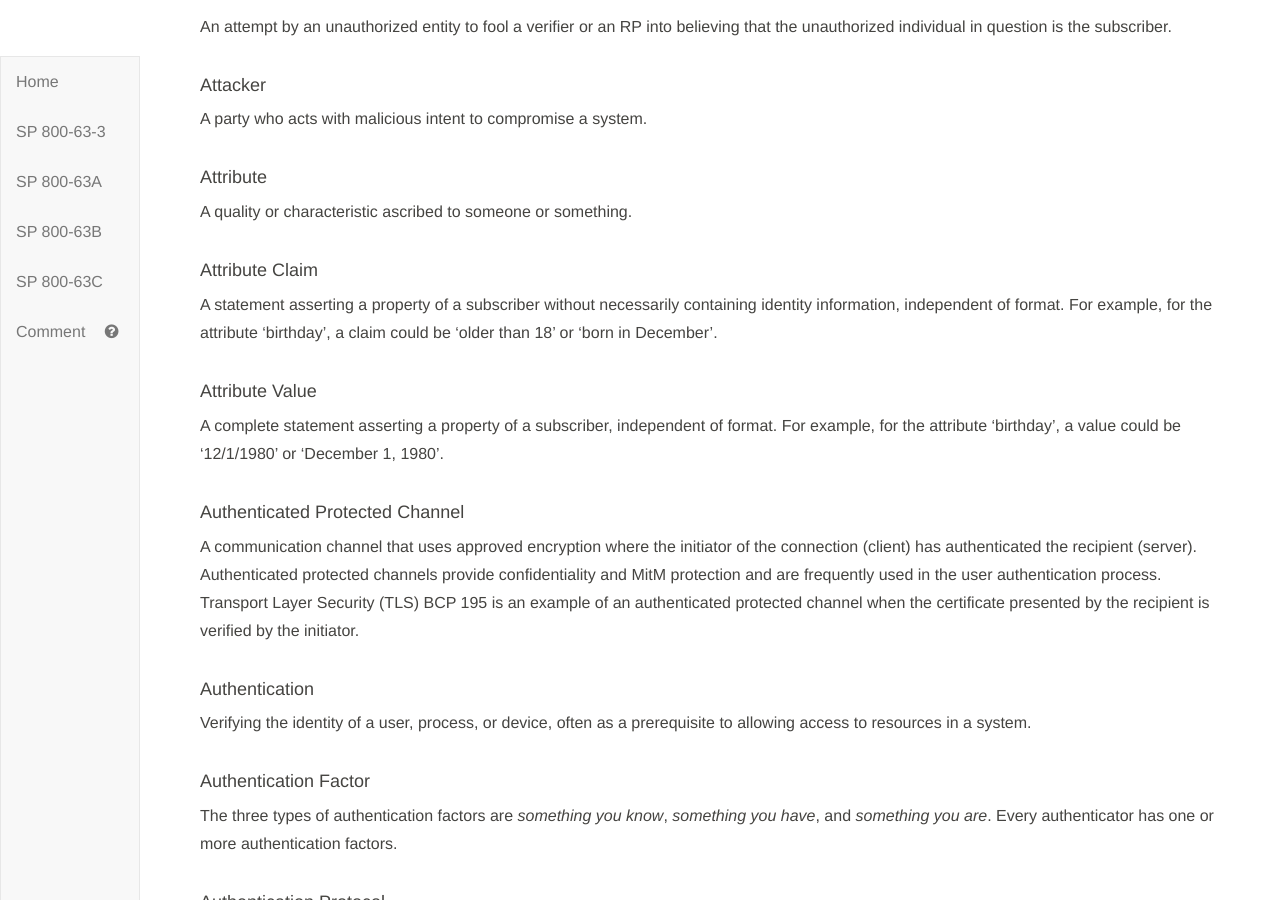
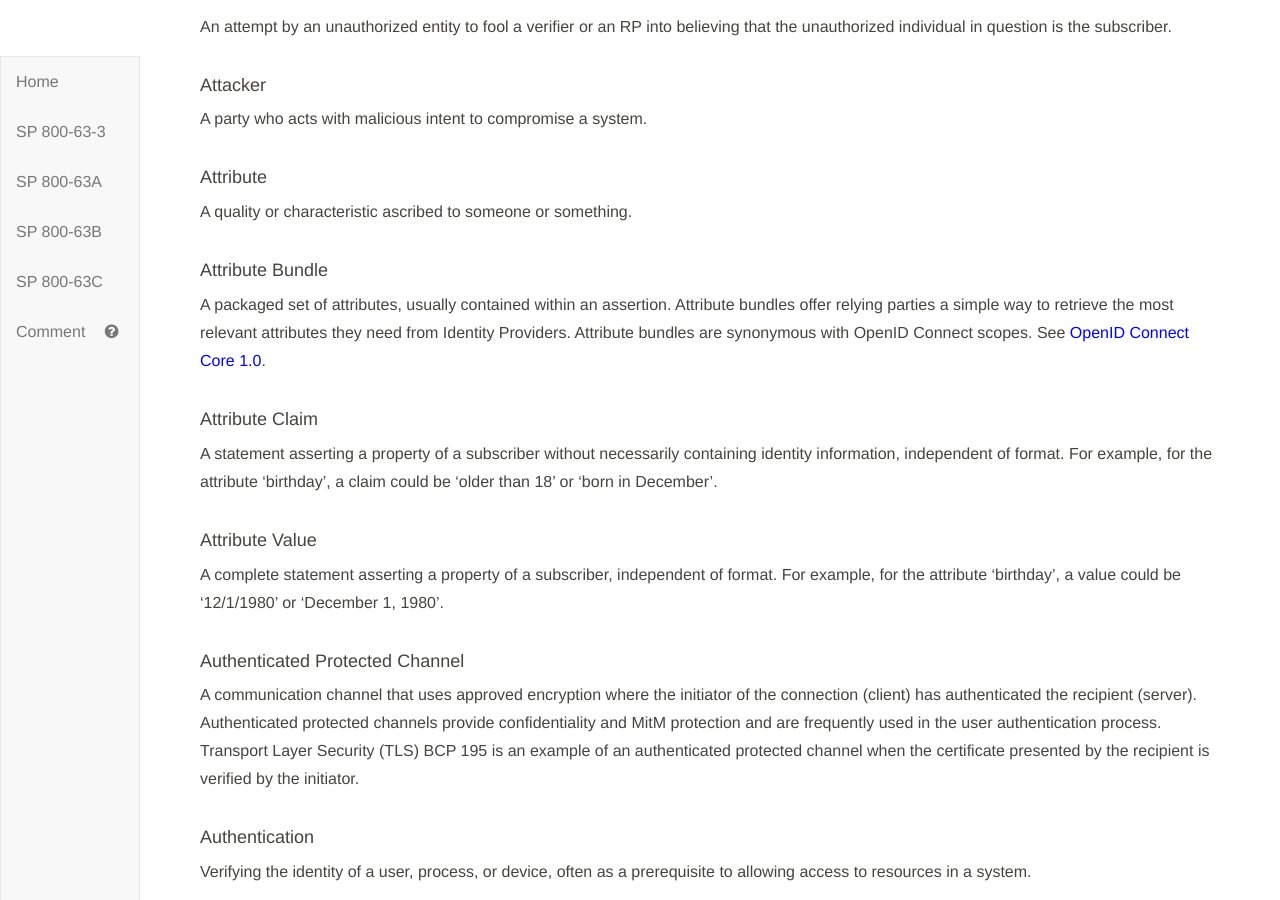
Before and after one commit to usnistgov/800-63-3, a Jekyll site: the page built from sp800-63-3/definitions.md, in a window 1280 px wide and 900 px high, scrolled down 1288 px. Built offline with Jekyll 4.4.1, drawn with Linux system fonts in a browser that asks for light colours; our own code applies the rules of GitHub Pages for plain Markdown files.

Commit message:
Closes #740

```diff
--- a/sp800-63-3/definitions.md
+++ b/sp800-63-3/definitions.md
@@ -42,6 +42,9 @@ A party who acts with malicious intent to compromise a system.
 
 #### Attribute
 A quality or characteristic ascribed to someone or something.
+
+#### Attribute Bundle
+A packaged set of attributes, usually contained within an assertion.  Attribute bundles offer relying parties a simple way to retrieve the most relevant attributes they need from Identity Providers.  Attribute bundles are synonymous with OpenID Connect scopes. See [OpenID Connect Core 1.0](http://openid.net/specs/openid-connect-core-1_0.html#ScopeClaims).
 
 #### Attribute Claim
 A statement asserting a property of a subscriber without necessarily containing identity information, independent of format. For example, for the attribute 'birthday', a claim could be 'older than 18' or 'born in December'.
```
